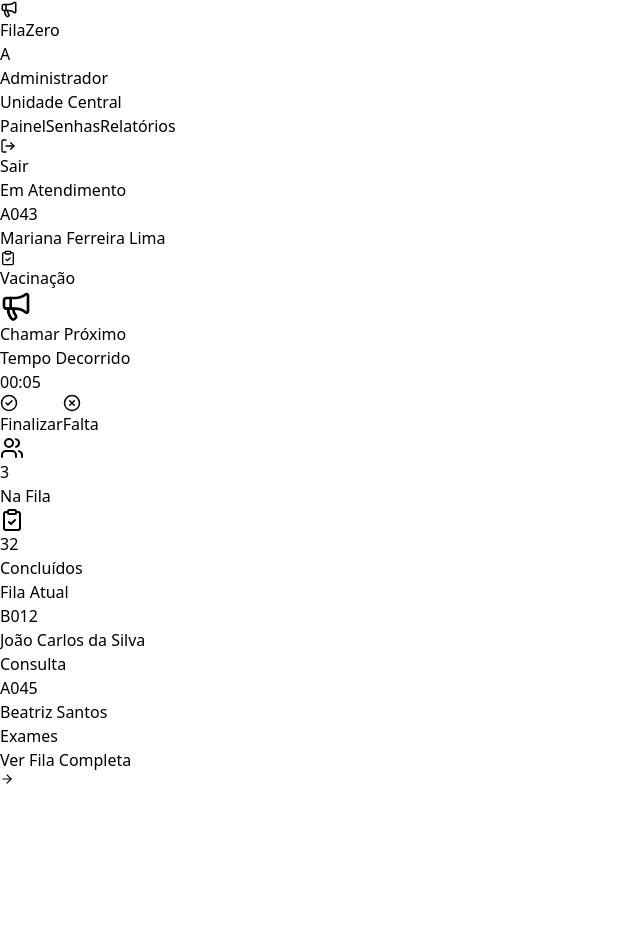
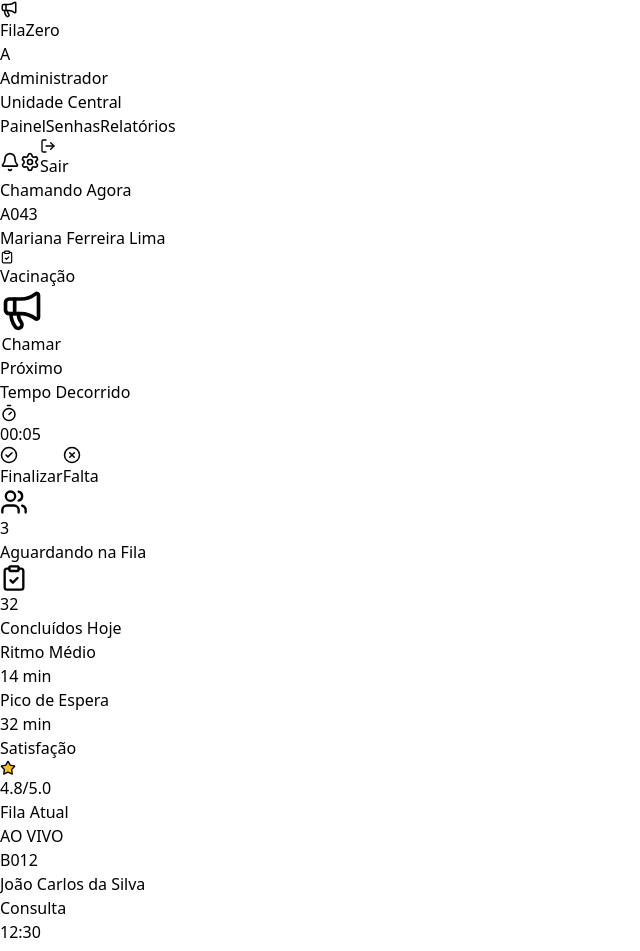
Before and after one commit to angelosilvanno/filazero, a React (Vite) app: page /attendant in a window 1280 px wide. Shown: the top 951 px of the page, without its empty margins (0-640 px from the left). Before the commit the page ends 800 px from the top, so only its background shows below. Built offline with nearby package versions, Linux system fonts and the light colour scheme.

Commit message:
feat: adicionar novos ícones e aprimorar layout do painel de atendimento

```diff
--- a/src/pages/attendant/Panel.tsx
+++ b/src/pages/attendant/Panel.tsx
@@ -1,7 +1,18 @@
 import { useState, useEffect } from 'react';
 import {
-  Megaphone, CheckCircle2, XCircle, Users, ClipboardCheck,
-  LogOut, ArrowRight, List, FileText
+  Megaphone,
+  CheckCircle2,
+  XCircle,
+  Users,
+  ClipboardCheck,
+  LogOut,
+  ArrowRight,
+  List,
+  FileText,
+  Bell,
+  Settings,
+  Star,
+  Timer
 } from 'lucide-react';
 import { useNavigate } from 'react-router-dom';
 
@@ -15,6 +26,7 @@ interface Paciente {
 export const AttendantPanel = () => {
   const navigate = useNavigate();
   const [adminName] = useState(() => localStorage.getItem('userName') || 'Administrador');
+  const [unitName] = useState(() => localStorage.getItem('unitName') || 'Unidade Central');
   const [abaAtiva, setAbaAtiva] = useState<'painel' | 'senhas' | 'relatorios'>('painel');
   const [fila, setFila] = useState<Paciente[]>([]);
   const [tempoDecorrido, setTempoDecorrido] = useState(0);
@@ -23,27 +35,20 @@ export const AttendantPanel = () => {
   useEffect(() => {
     const carregarDados = () => {
       let filaSalva = JSON.parse(localStorage.getItem('filaReal') || '[]');
-
       if (filaSalva.length === 0) {
         filaSalva = [
-          { id: 'A043', nome: 'Mariana Ferreira Lima', servico: 'Vacinação', chegada: '08:30' },
-          { id: 'B012', nome: 'João Carlos da Silva', servico: 'Consulta', chegada: '08:45' },
-          { id: 'A045', nome: 'Beatriz Santos', servico: 'Exames', chegada: '09:10' }
+          { id: 'A043', nome: 'Mariana Ferreira Lima', servico: 'Vacinação', chegada: '08:15' },
+          { id: 'B012', nome: 'João Carlos da Silva', servico: 'Consulta', chegada: '12:30' },
+          { id: 'A045', nome: 'Beatriz Santos', servico: 'Exames', chegada: '15:02' }
         ];
         localStorage.setItem('filaReal', JSON.stringify(filaSalva));
       }
-
       setFila(filaSalva);
     };
-
     carregarDados();
     const interval = setInterval(carregarDados, 3000);
     const timer = setInterval(() => setTempoDecorrido(prev => prev + 1), 1000);
-
-    return () => {
-      clearInterval(interval);
-      clearInterval(timer);
-    };
+    return () => { clearInterval(interval); clearInterval(timer); };
   }, []);
 
   const handleLogout = () => {
@@ -80,32 +85,33 @@ export const AttendantPanel = () => {
   return (
     <div className="min-h-screen bg-[#f8fafc] text-slate-900 font-sans overflow-x-hidden">
       <header className="bg-white border-b border-slate-100 px-8 py-4 flex items-center justify-between sticky top-0 z-50">
-        <div className="flex items-center gap-12">
+        <div className="flex items-center gap-10">
           <div className="flex items-center gap-2">
-            <div className="w-8 h-8 bg-blue-600 rounded-lg flex items-center justify-center text-white">
-              <Megaphone size={18} />
-            </div>
+            <div className="w-8 h-8 bg-blue-600 rounded-lg flex items-center justify-center text-white"><Megaphone size={18} /></div>
             <span className="text-xl font-black text-blue-900 uppercase">FilaZero</span>
           </div>
           <div className="flex items-center gap-4 border-l border-slate-100 pl-8">
-            <div className="w-10 h-10 bg-blue-50 rounded-full flex items-center justify-center text-blue-600 font-black uppercase">
-              {adminName[0]}
-            </div>
+            <div className="w-10 h-10 bg-blue-50 rounded-full flex items-center justify-center text-blue-600 font-black uppercase text-sm border-2 border-white shadow-sm">{adminName[0]}</div>
             <div>
               <p className="text-sm font-black text-slate-900 leading-none">{adminName}</p>
-              <p className="text-[10px] text-slate-400 font-bold uppercase mt-1 tracking-tighter">Unidade Central</p>
+              <p className="text-[10px] text-slate-400 font-bold uppercase mt-1 tracking-tighter">{unitName}</p>
             </div>
           </div>
         </div>
+
         <nav className="flex items-center gap-8">
           <div className="flex gap-6 text-[11px] font-black text-slate-400 uppercase tracking-widest">
             <button onClick={() => setAbaAtiva('painel')} className={`${abaAtiva === 'painel' ? 'text-blue-600 border-b-2 border-blue-600' : ''} pb-1 transition-all`}>Painel</button>
             <button onClick={() => setAbaAtiva('senhas')} className={`${abaAtiva === 'senhas' ? 'text-blue-600 border-b-2 border-blue-600' : ''} pb-1 transition-all`}>Senhas</button>
             <button onClick={() => setAbaAtiva('relatorios')} className={`${abaAtiva === 'relatorios' ? 'text-blue-600 border-b-2 border-blue-600' : ''} pb-1 transition-all`}>Relatórios</button>
           </div>
-          <button onClick={handleLogout} className="flex items-center gap-2 text-red-500 font-black text-[11px] hover:bg-red-50 px-4 py-2 rounded-xl transition-all uppercase tracking-widest border border-transparent hover:border-red-100 active:scale-95">
-            <LogOut size={16} /> Sair
-          </button>
+          <div className="flex items-center gap-3 border-l border-slate-100 pl-8">
+            <button className="p-2 text-slate-400 hover:text-blue-600 hover:bg-blue-50 rounded-full transition-all"><Bell size={20} /></button>
+            <button className="p-2 text-slate-400 hover:text-blue-600 hover:bg-blue-50 rounded-full transition-all"><Settings size={20} /></button>
+            <button onClick={handleLogout} className="flex items-center gap-2 text-red-500 font-black text-[11px] hover:bg-red-50 px-4 py-2 rounded-xl transition-all uppercase tracking-widest border border-transparent hover:border-red-100 active:scale-95">
+              <LogOut size={16} /> Sair
+            </button>
+          </div>
         </nav>
       </header>
 
@@ -115,77 +121,104 @@ export const AttendantPanel = () => {
             <div className="lg:col-span-8 space-y-8">
               <div className="bg-white rounded-[40px] p-10 shadow-sm border border-slate-50 flex items-center justify-between transition-all">
                 <div className="flex-1">
-                  <span className="bg-blue-100 text-blue-700 px-4 py-1 rounded-full text-[10px] font-black uppercase tracking-widest">Em Atendimento</span>
-                  <h2 className="text-6xl font-black text-blue-900 leading-none my-4 tracking-tighter">{pacienteAtual.id}</h2>
+                  <span className="bg-blue-50 text-blue-600 px-4 py-1.5 rounded-full text-[9px] font-black uppercase tracking-[0.2em]">Chamando Agora</span>
+                  <h2 className="text-7xl font-black text-blue-900 leading-none my-5 tracking-tighter">{pacienteAtual.id}</h2>
                   <p className="text-3xl font-black text-slate-800 truncate pr-4">{pacienteAtual.nome}</p>
-                  <p className="text-slate-400 flex items-center gap-2 mt-3 font-bold uppercase text-xs tracking-widest"><ClipboardCheck size={16} /> {pacienteAtual.servico}</p>
+                  <p className="text-slate-400 flex items-center gap-2 mt-3 font-bold uppercase text-[10px] tracking-widest"><ClipboardCheck size={14} /> {pacienteAtual.servico}</p>
                 </div>
-                <button onClick={finalizarAtendimento} className="bg-blue-600 hover:bg-blue-700 text-white w-48 h-42 rounded-[40px] shadow-2xl flex flex-col items-center justify-center gap-4 transition-all hover:scale-105 active:scale-95 group shrink-0 py-10 px-10">
-                  <Megaphone size={32} className="group-hover:rotate-12 transition-transform" />
-                  <span className="text-sm font-black uppercase text-center leading-tight">Chamar Próximo</span>
+                <button onClick={finalizarAtendimento} className="bg-blue-600 hover:bg-blue-700 text-white w-52 h-52 rounded-[40px] shadow-2xl flex flex-col items-center justify-center gap-4 transition-all hover:scale-105 active:scale-95 group shrink-0">
+                  <Megaphone size={44} className="group-hover:rotate-12 transition-transform" />
+                  <span className="text-sm font-black uppercase text-center leading-tight tracking-widest">Chamar<br/>Próximo</span>
                 </button>
               </div>
+
               <div className="grid grid-cols-1 md:grid-cols-2 gap-8">
                 <div className="bg-white rounded-[40px] p-8 shadow-sm border border-slate-50">
-                  <p className="text-[10px] font-black text-slate-400 uppercase tracking-widest mb-2">Tempo Decorrido</p>
-                  <h3 className={`text-5xl font-black mb-8 ${tempoDecorrido > 900 ? 'text-red-500' : 'text-slate-900'}`}>{formatarTempo(tempoDecorrido)}</h3>
+                  <div className="flex justify-between items-start mb-2">
+                    <p className="text-[10px] font-black text-slate-400 uppercase tracking-widest">Tempo Decorrido</p>
+                    <Timer size={18} className="text-slate-300" />
+                  </div>
+                  <h3 className={`text-6xl font-black mb-8 ${tempoDecorrido > 900 ? 'text-red-500' : 'text-slate-900'}`}>{formatarTempo(tempoDecorrido)}</h3>
                   <div className="flex gap-3">
                     <button onClick={finalizarAtendimento} className="flex-1 bg-emerald-500 hover:bg-emerald-600 text-white py-4 rounded-2xl font-black uppercase text-xs flex items-center justify-center gap-2 transition-all active:scale-95 shadow-lg shadow-emerald-100">
                       <CheckCircle2 size={18} /> Finalizar
                     </button>
-                    <button onClick={registrarFalta} className="flex-1 border-2 border-red-50 text-red-500 py-4 rounded-2xl font-black uppercase text-[10px] flex items-center justify-center gap-2 hover:bg-red-50 transition-all active:scale-95 text-center">
+                    <button onClick={registrarFalta} className="flex-1 border-2 border-red-50 text-red-500 py-4 rounded-2xl font-black uppercase text-[10px] flex items-center justify-center gap-2 hover:bg-red-50 transition-all active:scale-95">
                       <XCircle size={18} /> Falta
                     </button>
                   </div>
                 </div>
-                <div className="space-y-6 flex flex-col justify-center">
-                  <div className="bg-white rounded-[40px] p-6 shadow-sm border border-slate-50 flex items-center gap-6">
-                    <div className="w-12 h-12 bg-blue-50 text-blue-600 rounded-2xl flex items-center justify-center"><Users size={24} /></div>
-                    <div><p className="text-2xl font-black text-slate-900 leading-none">{fila.length}</p><p className="text-[10px] font-black text-slate-400 uppercase tracking-widest mt-1">Na Fila</p></div>
+                <div className="space-y-6">
+                  <div className="bg-white rounded-[40px] p-7 shadow-sm border border-slate-50 flex items-center gap-6">
+                    <div className="w-14 h-14 bg-blue-50 text-blue-600 rounded-3xl flex items-center justify-center shadow-inner"><Users size={28} /></div>
+                    <div><p className="text-3xl font-black text-slate-900 leading-none">{fila.length}</p><p className="text-[10px] font-black text-slate-400 uppercase tracking-widest mt-1">Aguardando na Fila</p></div>
                   </div>
-                  <div className="bg-white rounded-[40px] p-6 shadow-sm border border-slate-50 flex items-center gap-6">
-                    <div className="w-12 h-12 bg-emerald-50 text-emerald-600 rounded-2xl flex items-center justify-center"><ClipboardCheck size={24} /></div>
-                    <div><p className="text-2xl font-black text-slate-900 leading-none">{concluidosHoje}</p><p className="text-[10px] font-black text-slate-400 uppercase tracking-widest mt-1">Concluídos</p></div>
+                  <div className="bg-white rounded-[40px] p-7 shadow-sm border border-slate-50 flex items-center gap-6">
+                    <div className="w-14 h-14 bg-emerald-50 text-emerald-600 rounded-3xl flex items-center justify-center shadow-inner"><ClipboardCheck size={28} /></div>
+                    <div><p className="text-3xl font-black text-slate-900 leading-none">{concluidosHoje}</p><p className="text-[10px] font-black text-slate-400 uppercase tracking-widest mt-1">Concluídos Hoje</p></div>
                   </div>
                 </div>
               </div>
+
+              <div className="bg-white rounded-[40px] p-8 shadow-sm border border-slate-50 flex justify-between items-center px-12">
+                <div className="text-center">
+                   <p className="text-[9px] font-black text-slate-400 uppercase tracking-widest mb-1">Ritmo Médio</p>
+                   <p className="text-xl font-black text-blue-600">14 min</p>
+                </div>
+                <div className="h-10 w-px bg-slate-100"></div>
+                <div className="text-center">
+                   <p className="text-[9px] font-black text-slate-400 uppercase tracking-widest mb-1">Pico de Espera</p>
+                   <p className="text-xl font-black text-slate-900">32 min</p>
+                </div>
+                <div className="h-10 w-px bg-slate-100"></div>
+                <div className="text-center">
+                   <p className="text-[9px] font-black text-slate-400 uppercase tracking-widest mb-1">Satisfação</p>
+                   <div className="flex items-center gap-1.5">
+                     <Star size={16} fill="#fbbf24" className="text-amber-400" />
+                     <p className="text-xl font-black text-slate-900">4.8/5.0</p>
+                   </div>
+                </div>
+              </div>
             </div>
-            <aside className="lg:col-span-4 bg-white rounded-[40px] p-8 shadow-sm border border-slate-50 flex flex-col">
-              <h3 className="text-xl font-black text-slate-900 tracking-tight mb-8">Fila Atual</h3>
+
+            <aside className="lg:col-span-4 bg-white rounded-[40px] p-8 shadow-sm border border-slate-50 flex flex-col h-full">
+              <div className="flex justify-between items-center mb-8">
+                <h3 className="text-xl font-black text-slate-900 tracking-tight">Fila Atual</h3>
+                <div className="bg-blue-600 text-white px-3 py-1 rounded-full text-[9px] font-black animate-pulse flex items-center gap-1.5 uppercase tracking-widest">
+                  <span className="w-1.5 h-1.5 bg-white rounded-full"></span> AO VIVO
+                </div>
+              </div>
               <div className="space-y-4 flex-1">
                 {fila.length > 1 ? fila.slice(1).map((p) => (
-                  <div key={p.id} className="flex items-center gap-4 p-4 hover:bg-slate-50 rounded-3xl transition-all border border-transparent hover:border-slate-100">
-                    <div className="w-12 h-10 bg-slate-100 text-slate-600 rounded-xl flex items-center justify-center font-black">{p.id}</div>
-                    <div className="flex-1"><p className="font-bold text-slate-800 text-sm leading-tight">{p.nome}</p><p className="text-[10px] text-blue-600 font-bold uppercase mt-1 tracking-tighter">{p.servico}</p></div>
+                  <div key={p.id} className="flex items-center gap-4 p-4 hover:bg-slate-50 rounded-3xl transition-all border border-transparent hover:border-slate-100 hover:shadow-sm group cursor-pointer active:scale-95">
+                    <div className="w-12 h-10 bg-slate-100 text-slate-600 rounded-xl flex items-center justify-center font-black group-hover:bg-white group-hover:text-blue-600 transition-colors">{p.id}</div>
+                    <div className="flex-1">
+                      <p className="font-bold text-slate-800 text-sm leading-tight">{p.nome}</p>
+                      <p className="text-[9px] text-slate-400 font-bold uppercase mt-1 tracking-tighter">{p.servico}</p>
+                    </div>
+                    <div className="text-right">
+                      <p className="text-[10px] font-black text-blue-600 bg-blue-50 px-2 py-0.5 rounded-md">{p.chegada}</p>
+                      <p className="text-[8px] font-black text-slate-300 uppercase mt-0.5">espera</p>
+                    </div>
                   </div>
                 )) : <p className="text-center text-slate-400 font-bold py-10 text-sm italic">Nenhum próximo paciente.</p>}
               </div>
-              <button className="mt-8 flex items-center justify-center gap-2 text-blue-600 font-black text-xs hover:translate-x-1 transition-all group uppercase tracking-widest">
-                Ver Fila Completa <ArrowRight size={14} className="group-hover:translate-x-1 transition-transform" />
+              <button className="mt-8 flex items-center gap-2 text-blue-600 font-black text-[11px] mx-auto hover:gap-3 transition-all uppercase tracking-widest group">
+                Ver Fila Completa <ArrowRight size={16} className="group-hover:translate-x-1 transition-transform" />
               </button>
             </aside>
           </div>
         )}
 
         {abaAtiva === 'senhas' && (
-          <div className="bg-white rounded-[40px] p-10 shadow-sm border border-slate-100 animate-in slide-in-from-bottom-4 duration-500">
+          <div className="bg-white rounded-[40px] p-10 shadow-sm border border-slate-50 animate-in slide-in-from-bottom-4 duration-500">
             <h2 className="text-2xl font-black text-blue-900 mb-8 flex items-center gap-3"><List size={28} /> Gerenciamento de Senhas</h2>
             <div className="overflow-hidden rounded-3xl border border-slate-100">
-              <table className="w-full text-left">
-                <thead className="bg-slate-50 text-[10px] font-black uppercase text-slate-400">
-                  <tr><th className="p-5">Senha</th><th className="p-5">Paciente</th><th className="p-5">Serviço</th><th className="p-5">Status</th></tr>
-                </thead>
+              <table className="w-full text-left"><thead className="bg-slate-50 text-[10px] font-black uppercase text-slate-400"><tr><th className="p-5">Senha</th><th className="p-5">Paciente</th><th className="p-5">Serviço</th><th className="p-5">Status</th></tr></thead>
                 <tbody className="divide-y divide-slate-50">
                   {fila.map((p, i) => (
                     <tr key={p.id} className="text-sm font-bold text-slate-700 hover:bg-slate-50/50 transition-colors">
-                      <td className="p-5 text-blue-600">{p.id}</td>
-                      <td className="p-5">{p.nome}</td>
-                      <td className="p-5 text-slate-500 font-medium">{p.servico}</td>
-                      <td className="p-5">
-                        <span className={`px-3 py-1 rounded-full text-[10px] font-black uppercase ${i === 0 ? 'bg-emerald-100 text-emerald-600' : 'bg-blue-100 text-blue-600'}`}>
-                          {i === 0 ? 'Em Atendimento' : 'Aguardando'}
-                        </span>
-                      </td>
+                      <td className="p-5 text-blue-600">{p.id}</td><td className="p-5">{p.nome}</td><td className="p-5 text-slate-500 font-medium">{p.servico}</td><td className="p-5"><span className={`px-3 py-1 rounded-full text-[10px] font-black uppercase ${i === 0 ? 'bg-emerald-100 text-emerald-600' : 'bg-blue-100 text-blue-600'}`}>{i === 0 ? 'Em Atendimento' : 'Aguardando'}</span></td>
                     </tr>
                   ))}
                 </tbody>
@@ -196,9 +229,7 @@ export const AttendantPanel = () => {
 
         {abaAtiva === 'relatorios' && (
           <div className="bg-white rounded-[40px] p-10 shadow-sm border border-slate-100 text-center py-32 animate-in zoom-in-95 duration-500">
-            <div className="w-20 h-20 bg-slate-50 rounded-[28px] flex items-center justify-center mx-auto mb-8 shadow-inner">
-              <FileText size={40} className="text-slate-200" />
-            </div>
+            <div className="w-20 h-20 bg-slate-50 rounded-[28px] flex items-center justify-center mx-auto mb-8 shadow-inner"><FileText size={40} className="text-slate-200" /></div>
             <h2 className="text-2xl font-black text-slate-900 uppercase tracking-tighter">Relatórios de Desempenho</h2>
             <p className="text-slate-500 mt-3 max-w-md mx-auto font-medium">As métricas de atendimento estão sendo processadas.</p>
           </div>
```
